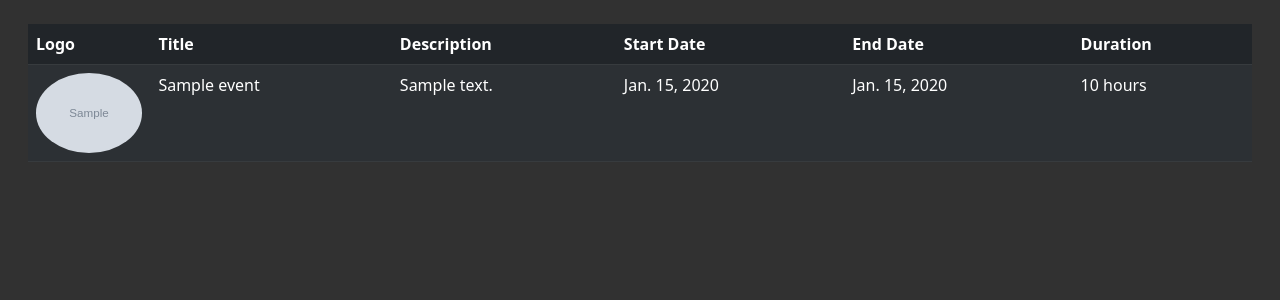
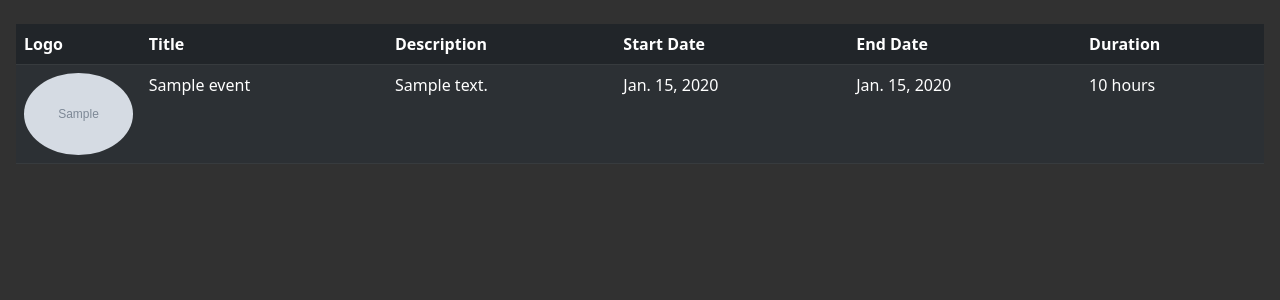
Before and after one commit to zHenriqueGN/EventPlaza, a Django app: page /events/edit/ in a window 1280 px wide. Shown: the part 56-356 px from the top of the page. Run offline with Django 4.2, Linux system fonts and the light colour scheme; a user stored in the database is signed in; tables that the repository leaves empty hold one stand-in row (values such as "Sample post"); grey boxes marked "Sample" are stand-in pictures; some libraries are stand-ins or nearby versions.

Commit message:
fix: remove div row from table

```diff
--- a/core/apps/events/templates/eventedit.html
+++ b/core/apps/events/templates/eventedit.html
@@ -2,8 +2,6 @@
 {% block "title" %}Edit Event{% endblock %}
 {% block "body" %}
 <div class="row mx-3">
-    <div class="table-responsive">
-        {% include "fragments/events/eventstable.html" with events=events %}
-    </div>
+    {% include "fragments/events/eventstable.html" with events=events %}
 </div>
 {% endblock %}
```
